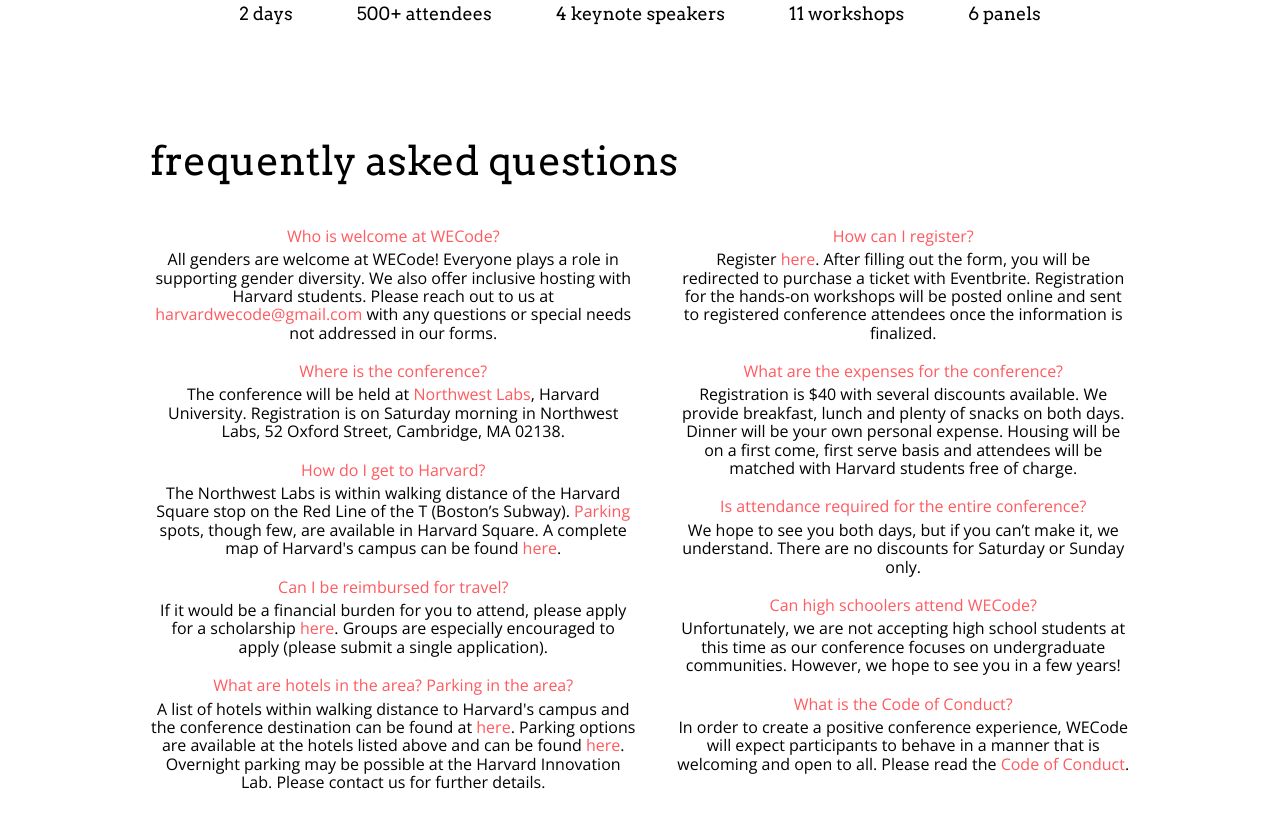
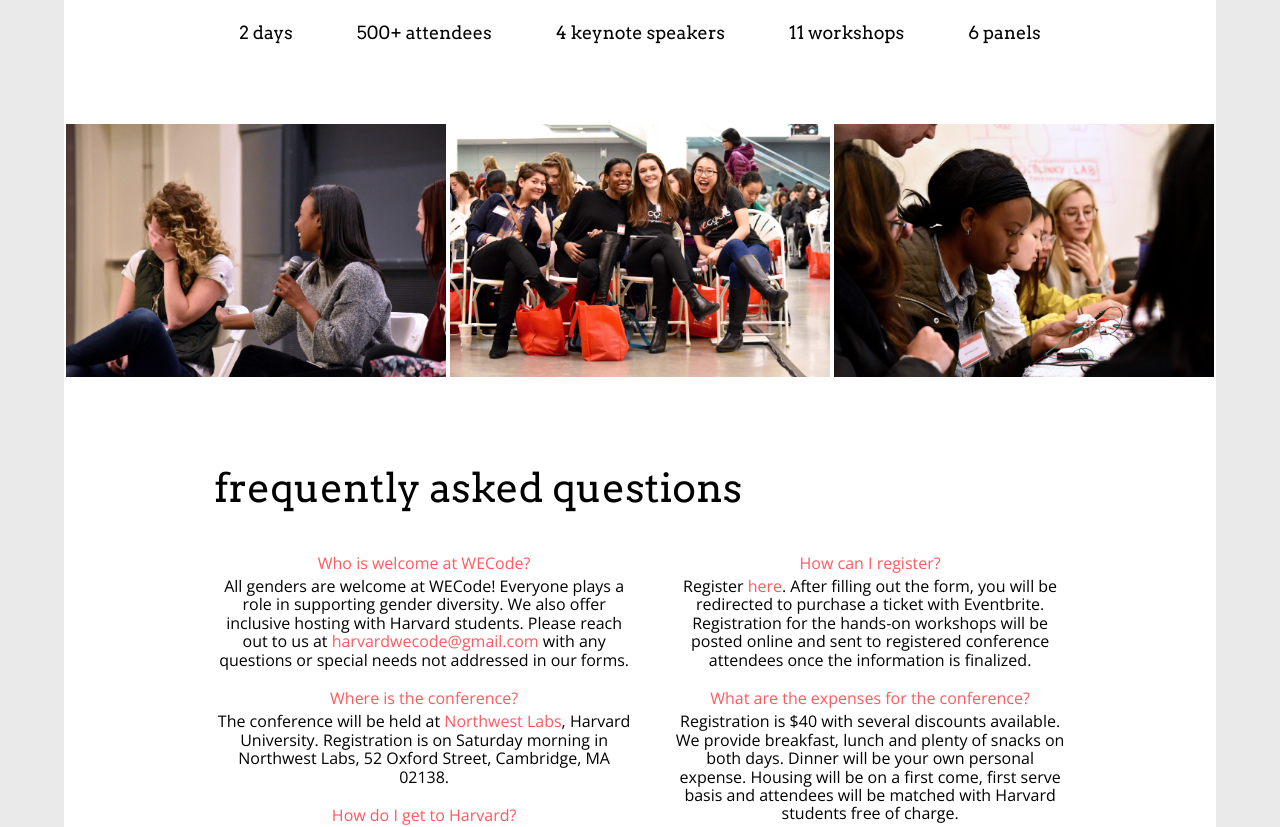
Before and after one commit to harvardwecode/harvardwecode.github.io, a plain HTML site: page index.html in a window 1280 px wide. Shown: the part 1219-2046 px from the top of the page. Drawn offline with nearby package versions, Linux system fonts and the light colour scheme.

Commit message:
Add photos

```diff
--- a/index.html
+++ b/index.html
@@ -67,6 +67,15 @@
     </div>
   </section>
 
+  <!-- Photo break -->
+  <section id="photo-break">
+    <div>
+      <img src="assets/images/1.jpg">
+      <img src="assets/images/2.jpg">
+      <img src="assets/images/3.jpg">
+    </div>
+  </section>
+
   <!-- FAQ section -->
   <section id="faq">
     <div id="faq-main">
--- a/stylesheets/scss/main.scss
+++ b/stylesheets/scss/main.scss
@@ -22,7 +22,7 @@ html, body {
   width: 100%;
   padding: 0;
   margin: 0;
-  background-color: $white;
+  background-color: $grey;
 
   -webkit-touch-callout: none; /* iOS Safari */
   -webkit-user-select: none; /* Safari */
@@ -126,7 +126,8 @@ section#splash {
 
 section#about {
   background-color: white;
-  width: 100%;
+  width: 90%;
+  margin: 0 auto;
 
   #about-main {
     padding: 80px 150px 80px 150px;
@@ -159,13 +160,27 @@ section#about {
   }
 }
 
+section#photo-break {
+  background-color: white;
+  width: 90%;
+  margin: 0 auto;
+
+  div {
+    text-align: center;
+
+    img {
+      width: 33%;
+    }
+  }
+}
+
 section#faq {
-  /*background-color: rgba(68,68,68,0.5);*/
   background-color: white;
-  width: 100%;
+  width: 90%;
+  margin: 0 auto;
 
   #faq-main {
-    padding: 0px 150px 80px 150px;
+    padding: 50px 150px 80px 150px;
 
     h2 {
       font-family: $arvo;
```
Also changed, not shown: assets/images/1.jpg (added), assets/images/2.jpg (added), assets/images/3.jpg (added), stylesheets/main.css, 1 other file.
